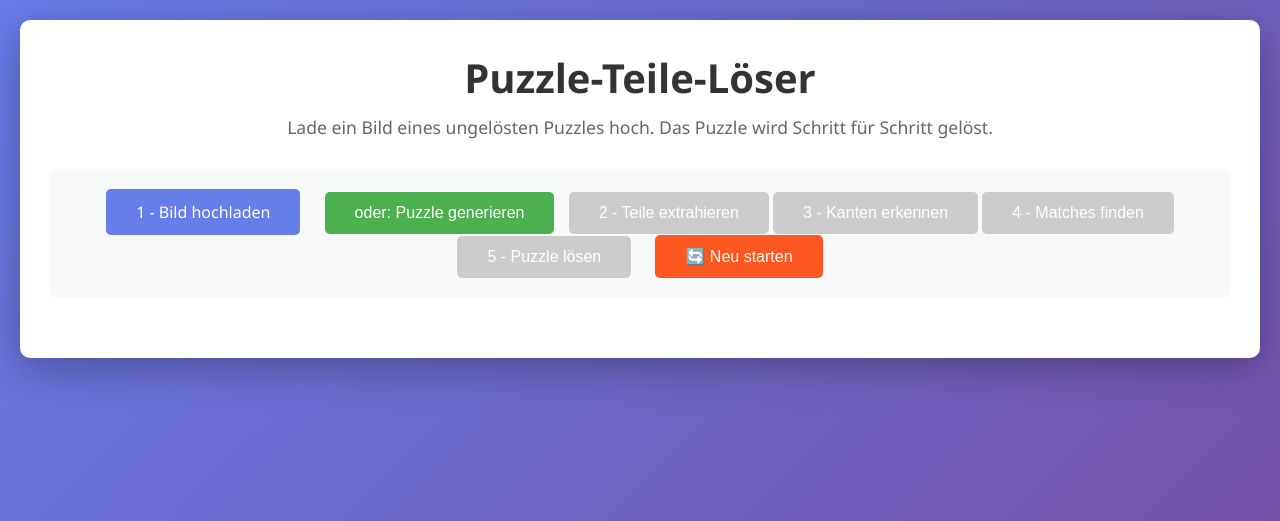
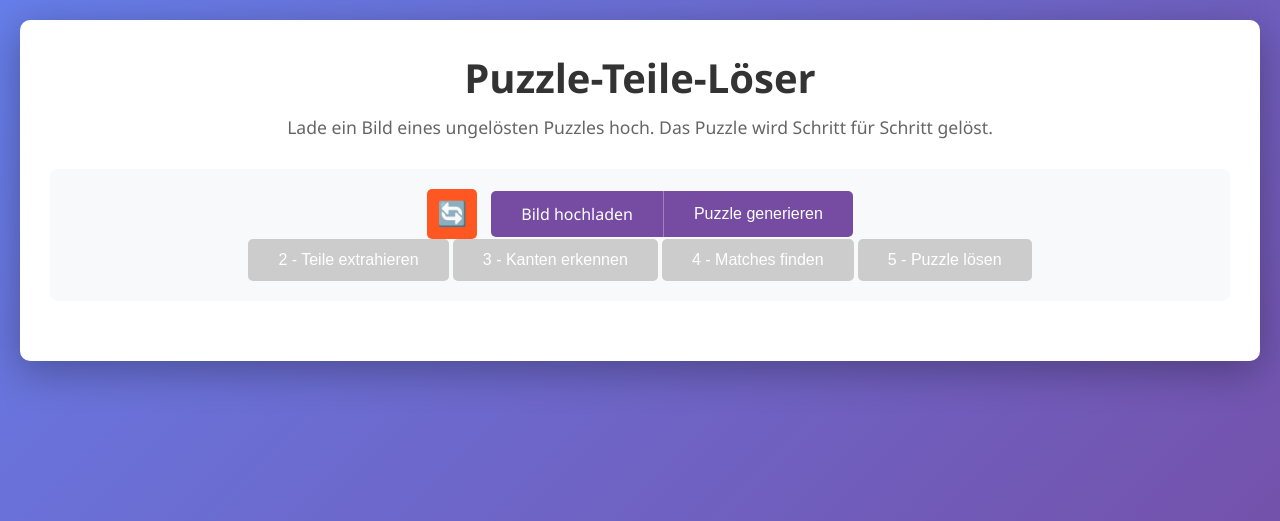
Before and after one commit to linomeyer/PREN-SIMULATOR, a Flask app: page / in a window 1280 px wide. Shown: the top 521 px of the page. Run offline with Flask 3, Linux system fonts and the light colour scheme.

Commit message:
changed styling of buttons and workflow of them

```diff
--- a/app/static/css/styles.css
+++ b/app/static/css/styles.css
@@ -47,7 +47,7 @@
             position: relative;
             display: inline-block;
             cursor: pointer;
-            margin-right: 10px;
+            vertical-align: middle;
         }
 
         .file-input-wrapper input[type=file] {
@@ -80,6 +80,7 @@
             font-size: 16px;
             font-weight: 500;
             transition: background 0.3s;
+            vertical-align: middle;
         }
 
         .btn:hover:not(:disabled) {
@@ -89,6 +90,53 @@
         .btn:disabled {
             background: #ccc;
             cursor: not-allowed;
+        }
+
+        .btn-icon {
+            width: 50px;
+            height: 50px;
+            padding: 0;
+            background: #ff5722;
+            color: white;
+            border: none;
+            border-radius: 5px;
+            cursor: pointer;
+            font-size: 24px;
+            transition: background 0.3s;
+            vertical-align: middle;
+            margin-right: 10px;
+        }
+
+        .btn-icon:hover {
+            background: #e64a19;
+        }
+
+        .btn-combined {
+            display: inline-flex;
+            vertical-align: middle;
+            border-radius: 5px;
+            overflow: hidden;
+        }
+
+        .btn-combined-half {
+            padding: 12px 30px;
+            background: #764ba2;
+            color: white;
+            border: none;
+            cursor: pointer;
+            font-size: 16px;
+            font-weight: 500;
+            transition: background 0.3s;
+            border: none;
+            outline: none;
+        }
+
+        .btn-combined-left {
+            border-right: 1px solid rgba(255, 255, 255, 0.3);
+        }
+
+        .btn-combined-half:hover {
+            background: #667eea;
         }
 
         .parameters {
--- a/app/static/templates/index.html
+++ b/app/static/templates/index.html
@@ -12,18 +12,20 @@
         <p class="subtitle">Lade ein Bild eines ungelösten Puzzles hoch. Das Puzzle wird Schritt für Schritt gelöst.</p>
 
         <div class="upload-section">
-            <div style="display: inline-block; margin-right: 10px;">
-                <div class="file-input-wrapper">
-                    <input type="file" id="fileInput" accept="image/*">
-                    <label for="fileInput" class="file-input-label">1 - Bild hochladen</label>
+            <div style="display: inline-block; vertical-align: middle;">
+                <button id="resetBtn" class="btn-icon">🔄</button>
+                <div class="btn-combined">
+                    <input type="file" id="fileInput" accept="image/*" style="display: none;">
+                    <label for="fileInput" class="btn-combined-half btn-combined-left">Bild hochladen</label>
+                    <button id="generateBtn" class="btn-combined-half btn-combined-right">Puzzle generieren</button>
                 </div>
-                <button id="generateBtn" class="btn" style="background: #4CAF50; margin-left: 10px;">oder: Puzzle generieren</button>
             </div>
-            <button id="extractBtn" class="btn" disabled>2 - Teile extrahieren</button>
-            <button id="cornersBtn" class="btn" disabled>3 - Kanten erkennen</button>
-            <button id="matchingBtn" class="btn" disabled>4 - Matches finden</button>
-            <button id="solverBtn" class="btn" disabled>5 - Puzzle lösen</button>
-            <button id="resetBtn" class="btn" style="background: #ff5722; margin-left: 20px;">🔄 Neu starten</button>
+            <div style="display: inline-block; vertical-align: middle;">
+                <button id="extractBtn" class="btn" disabled>2 - Teile extrahieren</button>
+                <button id="cornersBtn" class="btn" disabled>3 - Kanten erkennen</button>
+                <button id="matchingBtn" class="btn" disabled>4 - Matches finden</button>
+                <button id="solverBtn" class="btn" disabled>5 - Puzzle lösen</button>
+            </div>
         </div>
 
         <div id="status" class="status"></div>
```
